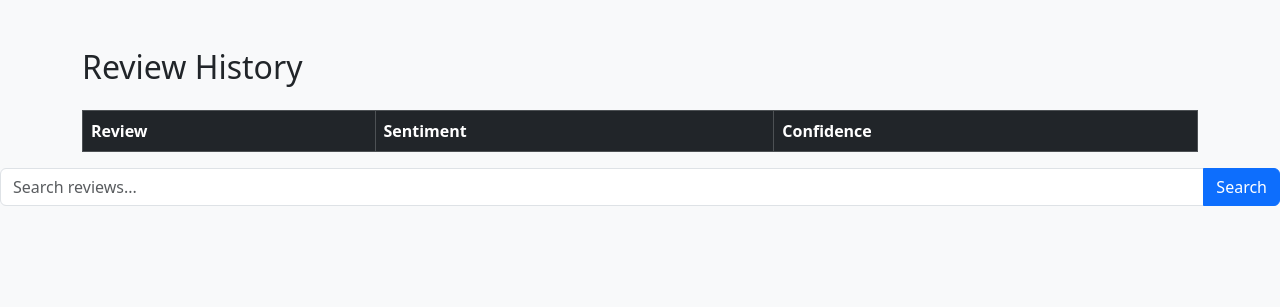
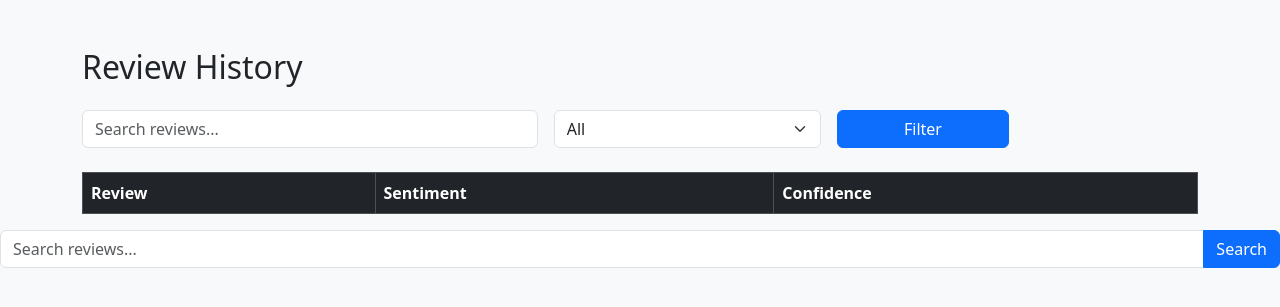
Before and after one commit to shivamsingh99393/AI-Sentiment-Analyzer, a Flask app: page /history in a window 1280 px wide. Shown: the top 307 px of the page. Run offline with Flask 3, Linux system fonts and the light colour scheme; data that the repository does not hold is empty.

Commit message:
Added sentiment filter to review history

```diff
--- a/app.py
+++ b/app.py
@@ -1,20 +1,33 @@
+import io
+import csv
+import pandas as pd
 import plotly.express as px
 import plotly.graph_objects as go
-import pandas as pd
 
 from datetime import datetime
-from flask import Flask, render_template, request, redirect, url_for
+from flask import (
+    Flask,
+    render_template,
+    request,
+    redirect,
+    url_for,
+    make_response,
+)
 
 from models.sentiment_model import analyze_sentiment
 from database.mongo import reviews
 
 app = Flask(__name__)
 
+
 # ==========================
-# Home Page
+# HOME PAGE
 # ==========================
 @app.route("/", methods=["GET", "POST"])
 def home():
+
+    sentiment = None
+    confidence = None
 
     if request.method == "POST":
 
@@ -32,47 +45,45 @@ def home():
             "created_at": datetime.now()
         })
 
-        return render_template(
-            "index.html",
-            sentiment=sentiment,
-            confidence=confidence
-        )
-
-    return render_template("index.html")
+    return render_template(
+        "index.html",
+        sentiment=sentiment,
+        confidence=confidence
+    )
 
 
 # ==========================
-# History Page
+# HISTORY PAGE
 # ==========================
 @app.route("/history")
 def history():
 
     search = request.args.get("search", "")
+    sentiment = request.args.get("sentiment", "All")
+
+    query = {}
 
     if search:
+        query["review"] = {
+            "$regex": search,
+            "$options": "i"
+        }
 
-        all_reviews = list(
-            reviews.find({
-                "review": {
-                    "$regex": search,
-                    "$options": "i"
-                }
-            })
-        )
+    if sentiment != "All":
+        query["sentiment"] = sentiment
 
-    else:
-
-        all_reviews = list(reviews.find())
+    all_reviews = list(reviews.find(query))
 
     return render_template(
         "history.html",
         reviews=all_reviews,
-        search=search
+        search=search,
+        sentiment=sentiment
     )
 
 
 # ==========================
-# Dashboard
+# DASHBOARD
 # ==========================
 @app.route("/dashboard")
 def dashboard():
@@ -108,13 +119,12 @@ def dashboard():
     bar.update_layout(
         title="Sentiment Comparison",
         xaxis_title="Sentiment",
-        yaxis_title="Number of Reviews",
+        yaxis_title="Reviews",
         template="plotly_white"
     )
 
     bar_graph = bar.to_html(full_html=False)
 
-    # Recent Reviews
     recent_reviews = list(
         reviews.find()
         .sort("created_at", -1)
@@ -134,7 +144,7 @@ def dashboard():
 
 
 # ==========================
-# Upload CSV
+# CSV UPLOAD
 # ==========================
 @app.route("/upload", methods=["GET", "POST"])
 def upload():
@@ -147,6 +157,7 @@ def upload():
 
             df = pd.read_csv(file)
 
+            # Change "review" if your CSV uses another column name
             for _, row in df.iterrows():
 
                 review = str(row["review"])
@@ -166,7 +177,44 @@ def upload():
 
 
 # ==========================
-# Run App
+# DOWNLOAD CSV REPORT
+# ==========================
+@app.route("/download")
+def download():
+
+    all_reviews = list(reviews.find())
+
+    output = io.StringIO()
+
+    writer = csv.writer(output)
+
+    writer.writerow([
+        "Review",
+        "Sentiment",
+        "Confidence"
+    ])
+
+    for review in all_reviews:
+
+        writer.writerow([
+            review["review"],
+            review["sentiment"],
+            review["confidence"]
+        ])
+
+    response = make_response(output.getvalue())
+
+    response.headers["Content-Disposition"] = (
+        "attachment; filename=sentiment_report.csv"
+    )
+
+    response.headers["Content-Type"] = "text/csv"
+
+    return response
+
+
+# ==========================
+# RUN APP
 # ==========================
 if __name__ == "__main__":
     app.run(debug=True)
--- a/templates/dashboard.html
+++ b/templates/dashboard.html
@@ -15,6 +15,9 @@
     <h1 class="text-center mb-4">
         📊 AI Sentiment Analytics Dashboard
     </h1>
+      <a href="/download" class="btn btn-success mb-3">
+        📥 Download CSV Report
+    </a>
 
     <!-- KPI Cards -->
     <div class="row g-4">
--- a/templates/history.html
+++ b/templates/history.html
@@ -11,6 +11,35 @@
 <div class="container mt-5">
 
     <h2 class="mb-4">Review History</h2>
+    <form method="GET" action="/history" class="row g-3 mb-4">
+
+    <div class="col-md-5">
+        <input
+            type="text"
+            name="search"
+            value="{{ search }}"
+            class="form-control"
+            placeholder="Search reviews...">
+    </div>
+
+    <div class="col-md-3">
+        <select name="sentiment" class="form-select">
+
+            <option value="All">All</option>
+            <option value="positive">Positive</option>
+            <option value="negative">Negative</option>
+            <option value="neutral">Neutral</option>
+
+        </select>
+    </div>
+
+    <div class="col-md-2">
+        <button class="btn btn-primary w-100">
+            Filter
+        </button>
+    </div>
+
+</form>
 
     <table class="table table-bordered table-striped">
 
```
